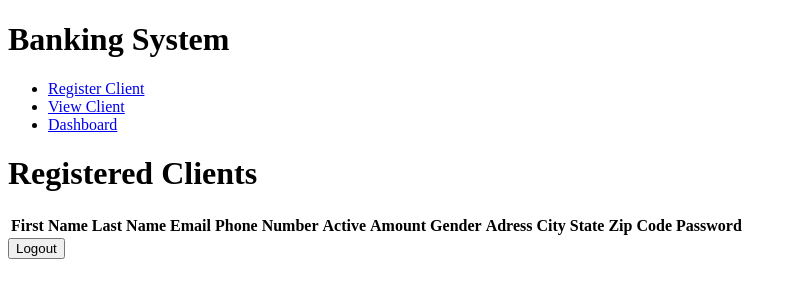
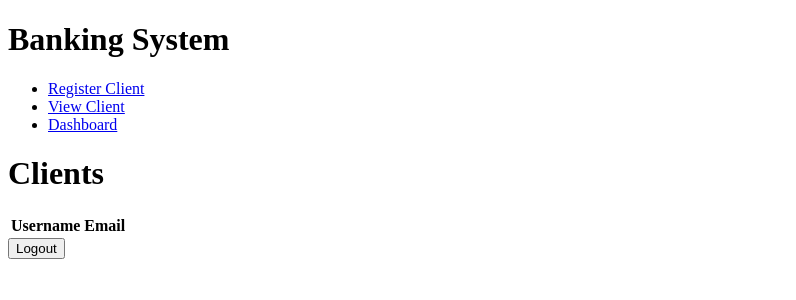
Before and after one commit to R3iZer0/BankTest, a Django app: page /home/ in a window 1280 px wide. Shown: the top 300 px of the page, without its empty margins (0-796 px from the left). Run offline with Django 4.2, Linux system fonts and the light colour scheme; lists and menus that the app fills with data are empty; parts of the project's set-up code (start-up, migrations or seed data) failed here and were passed over.

Commit message:
Works
vetem local db

```diff
--- a/TestBank/forms.py
+++ b/TestBank/forms.py
@@ -18,10 +18,12 @@ class ClientRegistrationForm(UserCreationForm):
     city = forms.CharField(max_length=50)
     state = forms.CharField(max_length=50)
     zip_code = forms.CharField(max_length=10)
+    active=forms.BooleanField()
+
 
     class Meta:
         model = User
-        fields = ['username', 'email', 'password1', 'password2', 'first_name', 'last_name', 'address', 'city', 'state', 'zip_code']
+        fields = ['username', 'email', 'password1', 'password2', 'first_name', 'last_name','active', 'address', 'city', 'state', 'zip_code']
 
     def save(self, commit=True):
         user = super(ClientRegistrationForm, self).save(commit=False)
--- a/TestBank/templates/base.html
+++ b/TestBank/templates/base.html
@@ -20,8 +20,7 @@
         {% endblock %}
     </main>
     <form method="post" action="{% url 'logout' %}">
-        {% csrf_token %}
-        <button type="submit">Logout</button>
+       <button type="submit">Logout</button>
       </form>
 
 </body>
--- a/TestBank/templates/client_dashboard.html
+++ b/TestBank/templates/client_dashboard.html
@@ -9,5 +9,7 @@
     <li><strong>City:</strong> {{ user.client.city }}</li>
     <li><strong>State:</strong> {{ user.client.state }}</li>
     <li><strong>Zip Code:</strong> {{ user.client.zip_code }}</li>
+    <li><strong>Active:</strong> {{ user.client.active }}</li>
+
   </ul>
 {% endblock %}
--- a/TestBank/templates/view_clients.html
+++ b/TestBank/templates/view_clients.html
@@ -1,52 +1,21 @@
 {% extends 'base.html' %}
+
 {% block content %}
-<h1>Registered Clients</h1>
-
+<h1>Clients</h1>
 <table>
   <thead>
     <tr>
-      <th>First Name</th>
-      <th>Last Name</th>
+      <th>Username</th>
       <th>Email</th>
-      <th>Phone Number</th>
-      <th>Active</th>
-      <th>Amount</th>
-      <th>Gender</th>
-      <th>Adress</th>
-      <th>City</th>
-      <th>State</th>
-      <th>Zip Code</th>
-      <th>Password</th>
-
     </tr>
   </thead>
   <tbody>
     {% for client in clients %}
-      <tr>
-        <td>{{ client.first_name }}</td>
-        <td>{{ client.last_name }}</td>
-        <td>{{ client.email}}</td>
-        <td>{{ client.number}}</td>
-        <td>{% if client.active %}Yes{% else %}No{% endif %}</td>
-        <td>{{ client.amount }}</td>
-        <td>{{client.gender}}</td>
-        <td>{{client.adress}}</td>
-        <td>{{client.city}}</td>
-        <td>{{client.state}}</td>
-        <td>{{client.zip_code}}</td>
-        <td>{{client.password}}</td>
-
-
-
-         <td><a href="{% url 'edit_client' client.pk %}">Edit</a></td>
-         <td><a href="{% url 'delete_client' client.id %}">Delete</a></td>
-      </tr>
+    <tr>
+      <td>{{ client.username }}</td>
+      <td>{{ client.email }}</td>
+    </tr>
     {% endfor %}
   </tbody>
 </table>
-
 {% endblock %}
-<form method="post" action="{% url 'logout' %}">
-  {% csrf_token %}
-  <button type="submit">Logout</button>
-</form>
--- a/TestBank/views.py
+++ b/TestBank/views.py
@@ -13,12 +13,8 @@ from django.db.models.signals import post_save
 from django.dispatch import receiver
 
 
-
-
-
-
-@login_required
-
+#@login_required
+#@user_passes_test(lambda u: u.groups.filter(name='Account Manager').exists(), login_url='home')
 def client_register(request):
     if request.method == 'POST':
         form = ClientRegistrationForm(request.POST)
@@ -32,16 +28,6 @@ def client_register(request):
 
 
 @login_required
-
-
-
-##create new user
-#from django.contrib.auth.models import User
-#>>> User.objects.create_user('test', 'test@test.com', '1234')
-
-
-
-
 def user_login(request):
     if request.method == 'POST':
         username = request.POST['username']
@@ -63,6 +49,8 @@ def home(request):
 
 
 
+@login_required
+@user_passes_test(lambda u: u.groups.filter(name='Account Manager').exists(), login_url='home')
 
 def dashboard(request):
     return render(request, 'dashboard.html')
@@ -87,6 +75,16 @@ def delete_client(request, client_id):
     client = get_object_or_404(Client, pk=client_id)
     client.delete()
     return redirect('view_clients')
+
+def view_clients(request):
+    clients = Group.objects.get(name='Client').user_set.all()
+    context = {
+        'clients': clients,
+    }
+    return render(request, 'view_clients.html', context)
+
+
+
 
 
 @receiver(post_save, sender=User)
@@ -122,11 +120,3 @@ def client_login(request):
 
     # Render the client login page for GET requests
     return render(request, 'client_login.html')
-
-
-def view_clients(request):
-    clients = Group.objects.get(name='Client').user_set.all()
-    context = {
-        'clients': clients,
-    }
-    return render(request, 'view_clients.html', context)
```
Also changed, not shown: BankTest/settings.py (+5 -8 lines), TestBank/models.py (+3 -5 lines), TestBank/migrations/0008_auto_20230314_1707.py, TestBank/migrations/0009_client_active.py (added), TestBank/migrations/0009_client_active_alter_client_user.py (deleted), TestBank/migrations/0010_alter_client_table.py (deleted), 2 other files.
